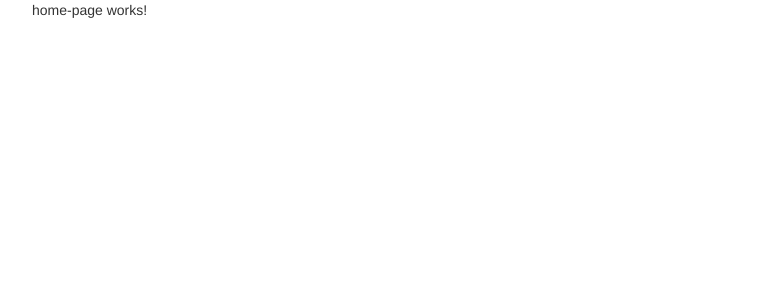
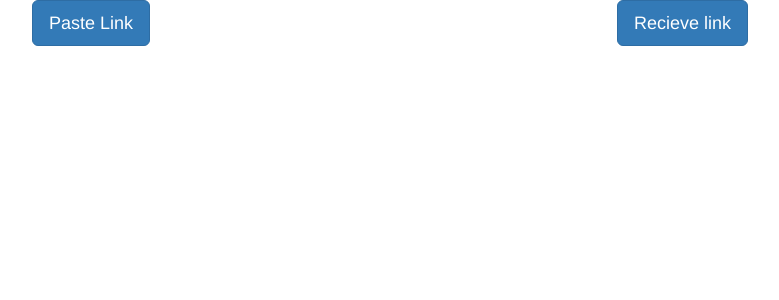
Before and after one commit to turcuciprian/Pas3, an Angular app: page / in a window 1280 px wide. Shown: the top 300 px of the page, without its empty margins (38-817 px from the left). Built offline with nearby package versions, Linux system fonts and the light colour scheme.

Commit message:
Added button on home page

```diff
--- a/src/app/home-page.component.html
+++ b/src/app/home-page.component.html
@@ -1,3 +1,8 @@
-<p>
-  home-page works!
-</p>
+<div class="row">
+    <div class="col-lg-6 col-sm-6">
+        <button class="btn btn-primary btn-lg">Paste Link </button>
+    </div>
+    <div class="col-lg-6 col-sm-6">
+        <button class="btn btn-primary btn-lg">Recieve link</button>
+    </div>
+</div>
```
